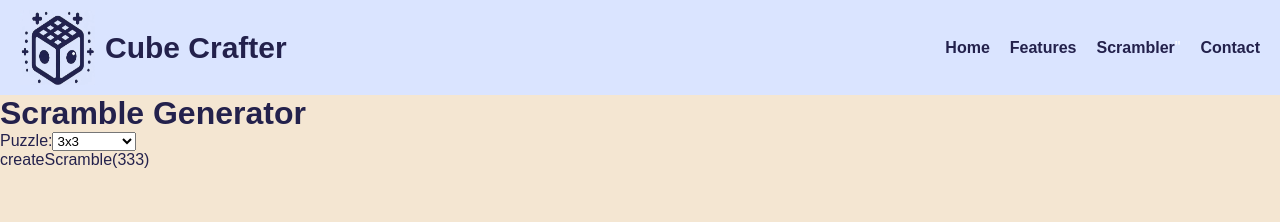
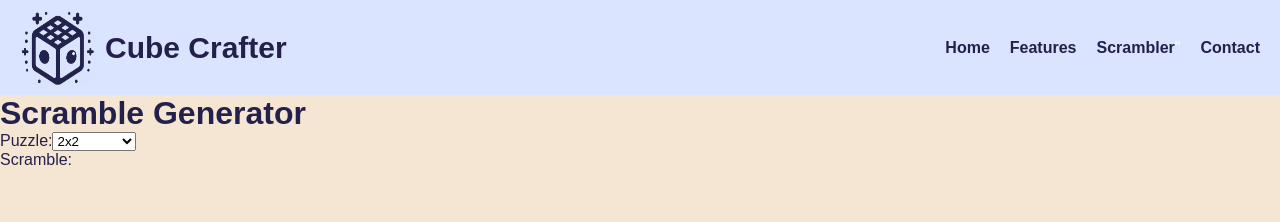
Before and after one commit to timmy0402/cube-crafter-site, a Next.js app: page /scrambler in a window 1280 px wide. Shown: the top 222 px of the page. Built offline with nearby package versions, Linux system fonts and the light colour scheme.

Commit message:
calling scramble from cubing,js

```diff
--- a/src/app/scrambler/page.js
+++ b/src/app/scrambler/page.js
@@ -1,18 +1,24 @@
-'use client'
+"use client";
 import React from "react";
-import { useState } from 'react';
-import '../../styles/Scrambler.css'
+import { useState, useEffect } from "react";
+import "../../styles/Scrambler.css";
 import { randomScrambleForEvent } from "cubing/scramble";
+import { TwistyPlayer } from "cubing/twisty";
 
 async function createScramble(puzzle) {
   const scramble = await randomScrambleForEvent(puzzle);
-  return (scramble.toString());
+  return scramble.toString();
 }
 
 export default function Scrambler() {
-  const [puzzle,setPuzzle] = React.useState('333');
-  const handleChange = (event) => {
-    setPuzzle(event.target.value);
+  const [puzzle, setPuzzle] = React.useState("");
+  const [scramble, setScramble] = React.useState("");
+
+  const handleChange = async (event) => {
+    const newPuzzle = event.target.value;
+    setPuzzle(newPuzzle);
+    const newScramble = await createScramble(newPuzzle);
+    setScramble(newScramble);
   };
   return (
     <>
@@ -21,23 +27,21 @@ export default function Scrambler() {
         <div className="generate">
           <label>
             Puzzle:
-              <select value = {puzzle} onChange = {handleChange}>
-                <option value = "222">2x2</option>
-                <option value = "333">3x3</option>
-                <option value = "444">4x4</option>
-                <option value = "555">5x5</option>
-                <option value = "666">6x6</option>
-                <option value = "777">7x7</option>
-                <option value = "sq1">Square1</option>
-                <option value = "skewb">Skewb</option>
-                <option value = "minx">Megaminx</option>
-                <option value = "pyram">Pyraminx</option>
-                <option value = "clock">Clock</option>
+            <select value={puzzle} onChange={handleChange}>
+              <option value="222">2x2</option>
+              <option value="333">3x3</option>
+              <option value="444">4x4</option>
+              <option value="555">5x5</option>
+              <option value="666">6x6</option>
+              <option value="777">7x7</option>
+              <option value="sq1">Square1</option>
+              <option value="skewb">Skewb</option>
+              <option value="minx">Megaminx</option>
+              <option value="pyram">Pyraminx</option>
+              <option value="clock">Clock</option>
             </select>
           </label>
-            <div>
-              <p>createScramble({puzzle})</p>
-            </div>
+          <div>Scramble: {scramble}</div>
         </div>
       </div>
     </>
```
Lines whose indentation alone changed are shown as unchanged.
